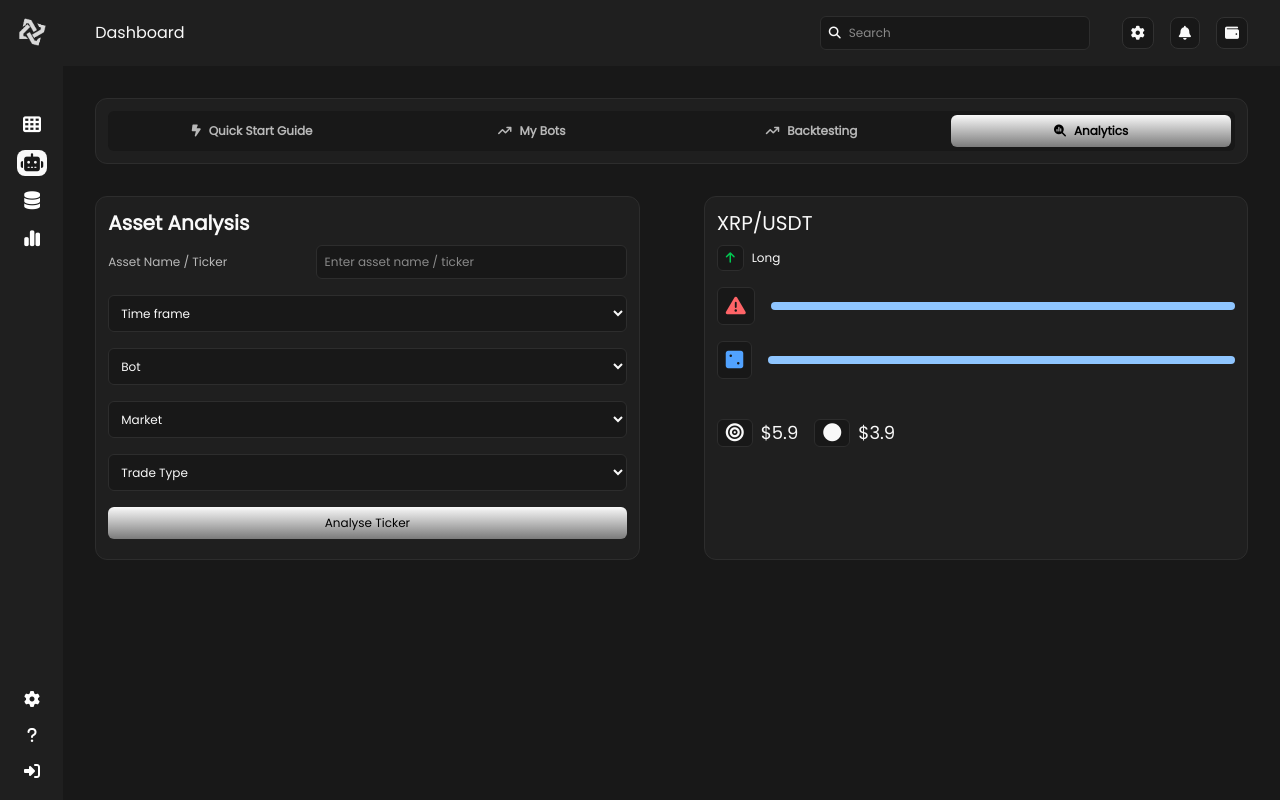
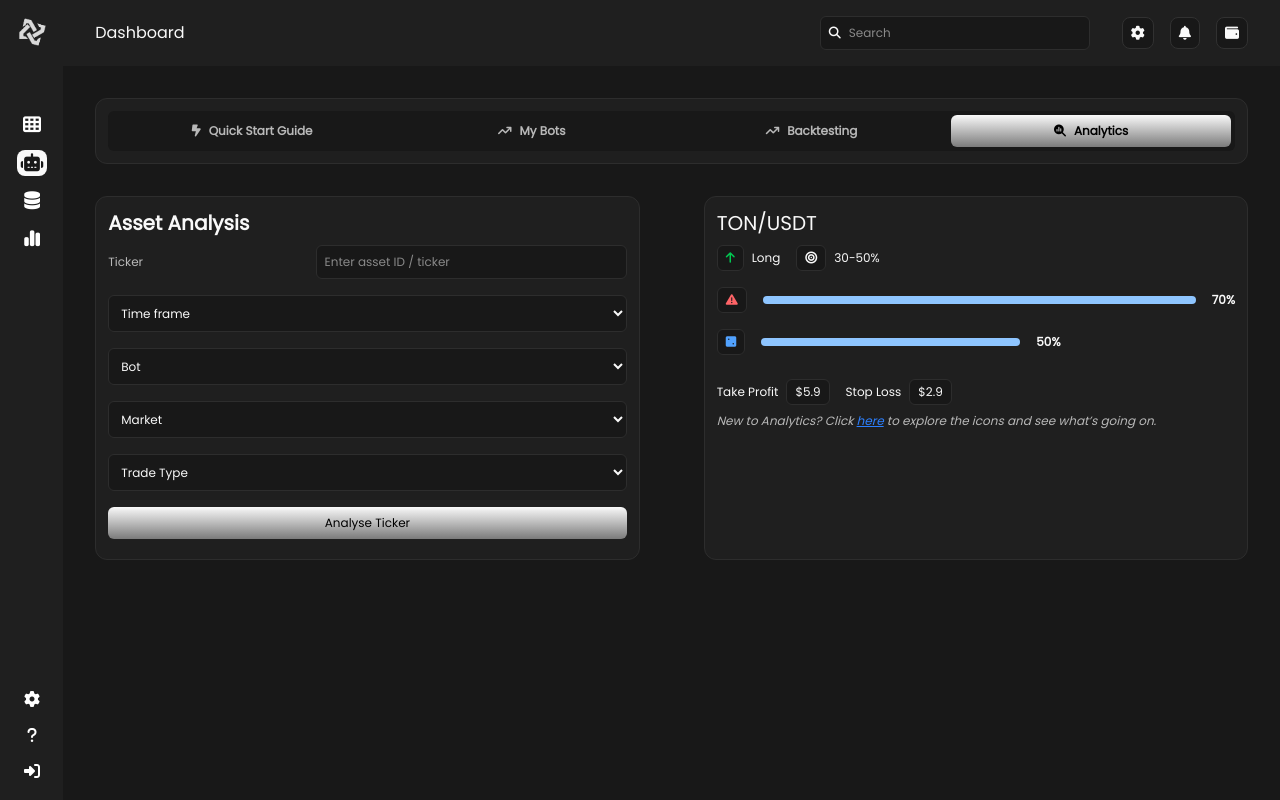
Before and after one commit to Hardy101/liquiDex, a React (Vite) app: page /bots in a window 1280 px wide. Both pictures are taken after a click on the button "Analytics". Built offline with nearby package versions, Linux system fonts and the light colour scheme.

Commit message:
design analytics complete

```diff
--- a/src/components/botsAnalytics.tsx
+++ b/src/components/botsAnalytics.tsx
@@ -1,4 +1,17 @@
+import { useState } from "react";
+
+interface FormData {
+  ticker: string;
+}
+
 const BotAnalytics: React.FC = () => {
+  const [formData, setFormData] = useState<FormData>({ ticker: "" });
+
+  const handleChange = (e: React.ChangeEvent<HTMLInputElement>): void => {
+    const { name, value } = e.target;
+
+    setFormData({ ...formData, [name]: value });
+  };
   return (
     <>
       <div className="text-light-1 text-xs flex justify-between gap-16">
@@ -8,14 +21,16 @@ const BotAnalytics: React.FC = () => {
         >
           <h2 className="text-xl font-bold">Asset Analysis</h2>
           <div className="form-control flex justify-between pb-2">
-            <label htmlFor="botname" className="text-grey-2 my-auto">
-              Asset Name / Ticker
+            <label htmlFor="asset" className="text-grey-2 my-auto">
+              Ticker
             </label>
             <input
               type="text"
-              name="botname"
-              id="botname"
-              placeholder="Enter asset name / ticker"
+              name="ticker"
+              id="ticker"
+              value={formData.ticker.toUpperCase()}
+              onChange={handleChange}
+              placeholder="Enter asset ID / ticker"
               className="w-3/5 bg-dark-1 rounded-md border border-grey-3 p-2 outline-none my-auto"
             />
           </div>
@@ -72,39 +87,53 @@ const BotAnalytics: React.FC = () => {
           </div>
         </form>
         <div className="w-1/2 bg-dark-2 border border-grey-3 rounded-xl p-3">
-          <h2 className="text-xl mb-2">XRP/USDT</h2>
-          <p className="flex gap-2">
-            <button className="bg-dark-1 py-1 px-2 border border-grey-3 rounded-md text-green-500">
-              <i className="fa-solid fa-arrow-up"></i>
+          <h2 className="text-xl mb-2">TON/USDT</h2>
+          <p className="flex gap-4">
+            <button className="flex gap-2">
+              <span className="bg-dark-1 py-1 px-2 border border-grey-3 rounded-md text-green-500 my-auto">
+                <i className="fa-solid fa-arrow-up"></i>
+              </span>
+              <span className="my-auto">Long</span>
             </button>
-            <span className="my-auto">Long</span>
+            <button className="flex gap-2">
+              <span className="bg-dark-1 py-1 px-2 border border-grey-3 rounded-md">
+                <i className="fa-solid fa-bullseye"></i>
+              </span>
+              <span className="my-auto">30-50%</span>
+            </button>
           </p>
           <div className="mt-4 relative flex gap-4">
-            <button className="bg-dark-1 py-1 px-2 border border-grey-3 rounded-md text-xl text-red-400">
+            <span className="bg-dark-1 py-1 px-2 border border-grey-3 rounded-md text-red-400">
               <i className="fa-solid fa-triangle-exclamation my-auto"></i>
-            </button>
+            </span>
             <div className="w-full h-2 bg-blue-300 rounded-md my-auto"></div>
+            <span className="my-auto font-bold">70%</span>
           </div>
           <div className="mt-4 relative flex gap-4">
-            <button className="bg-dark-1 py-1 px-2 border border-grey-3 rounded-md text-xl text-blue-400">
+            <button className="bg-dark-1 py-1 px-2 border border-grey-3 rounded-md text-blue-400">
               <i className="fa-solid fa-dice-two my-auto"></i>
             </button>
-            <div className="w-full h-2 bg-blue-300 rounded-md my-auto"></div>
+            <div className="w-1/2 h-2 bg-blue-300 rounded-md my-auto"></div>
+            <span className="my-auto font-bold">50%</span>
           </div>
-          <div className="mt-10 text-lg flex gap-4">
+          <div className="mt-6 text-md flex gap-4">
             <p className="flex gap-2">
-              <button className="bg-dark-1 py-1 px-2 border border-grey-3 rounded-md flex gap-2">
-                <i className="fa-solid fa-bullseye my-auto"></i>
-              </button>
-              <span className="my-auto">$5.9</span>
+              <span className="my-auto">Take Profit</span>
+              <span className="my-auto bg-dark-1 py-1 px-2 border border-grey-3 rounded-md">
+                $5.9
+              </span>
             </p>
             <p className="flex gap-2">
-              <button className="bg-dark-1 py-1 px-2 border border-grey-3 rounded-md flex gap-2">
-                <i className="fa-solid fa-circle"></i>
-              </button>
-              <span className="my-auto">$3.9</span>
+              <span className="my-auto">Stop Loss</span>
+              <span className="my-auto bg-dark-1 py-1 px-2 border border-grey-3 rounded-md">
+                $2.9
+              </span>
             </p>
           </div>
+          <p className="mt-2 text-grey-2 italic">
+            New to Analytics? Click <span className="underline text-blue-500">here</span> to explore the icons and see what’s
+            going on.
+          </p>
         </div>
       </div>
     </>
```
